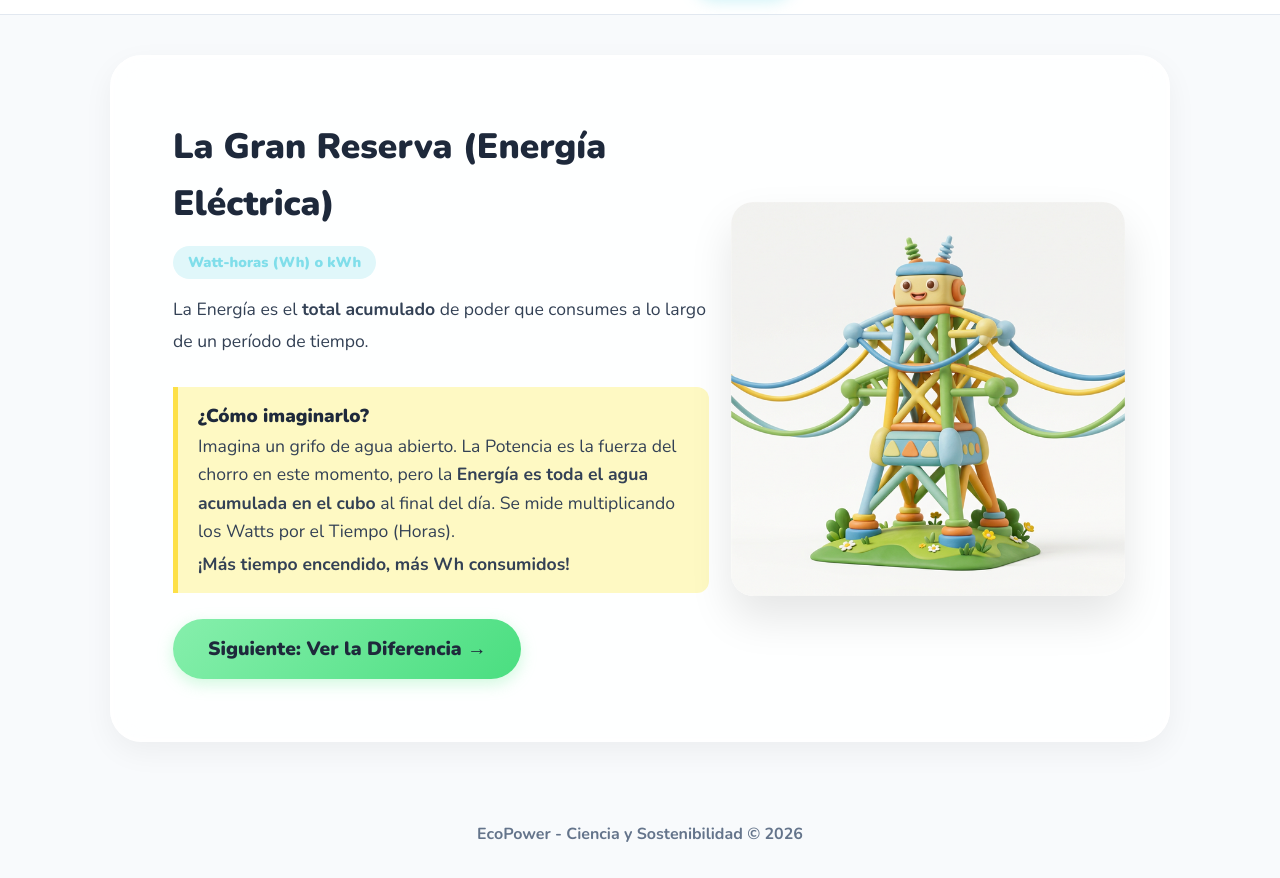
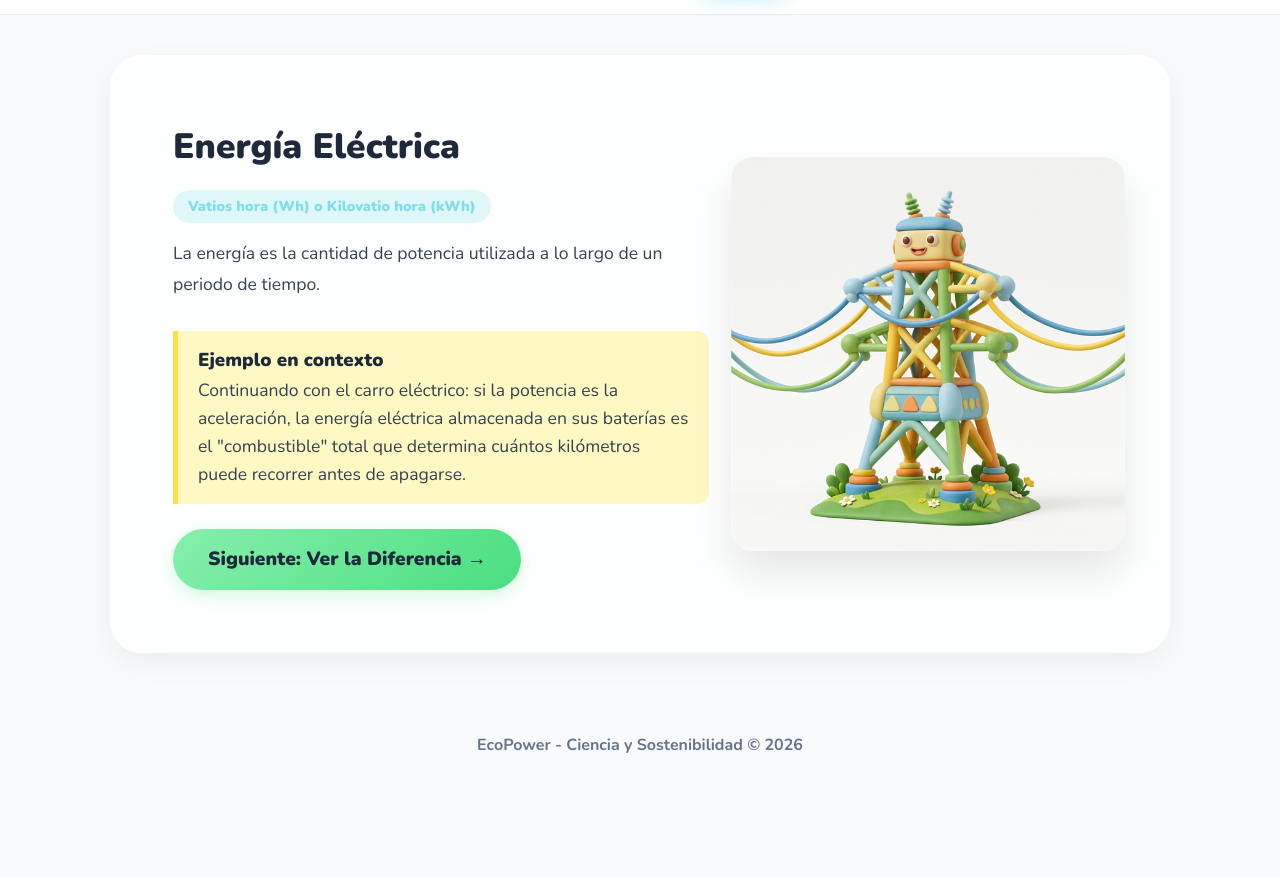
Before and after one commit to jaguark11/EcoPower, a plain HTML site: page energia.html in a window 1280 px wide. Shown: the part 64-942 px from the top of the page. After the commit the page ends 852 px from the top, so only its background shows below. Drawn offline with nearby package versions, Linux system fonts and the light colour scheme.

Commit message:
energia.html

```diff
--- a/energia.html
+++ b/energia.html
@@ -34,16 +34,15 @@
     <main class="container expanded-page">
         <section class="bubble giant-bubble reverse">
             <div class="bubble-img hero-scale">
-                <img src="assets/power_tower_1772921031244.png" alt="Torre de energía">
+                <img src="assets/power_tower_1772921031244.png" alt="Batería de almacenamiento de energía">
             </div>
             <div class="bubble-text">
-                <h2>La Gran Reserva (Energía Eléctrica)</h2>
-                <div class="pill-badge">Watt-horas (Wh) o kWh</div>
-                <p class="large-text">La Energía es el <strong>total acumulado</strong> de poder que consumes a lo largo de un período de tiempo.</p>
+                <h2>Energía Eléctrica</h2>
+                <div class="pill-badge">Vatios hora (Wh) o Kilovatio hora (kWh)</div>
+                <p class="large-text">La energía es la cantidad de potencia utilizada a lo largo de un periodo de tiempo.</p>
                 <div class="info-box detail-box">
-                    <h3>¿Cómo imaginarlo?</h3>
-                    <p>Imagina un grifo de agua abierto. La Potencia es la fuerza del chorro en este momento, pero la <strong>Energía es toda el agua acumulada en el cubo</strong> al final del día. Se mide multiplicando los Watts por el Tiempo (Horas).</p>
-                    <p><strong>¡Más tiempo encendido, más Wh consumidos!</strong></p>
+                    <h3>Ejemplo en contexto</h3>
+                    <p>Continuando con el carro eléctrico: si la potencia es la aceleración, la energía eléctrica almacenada en sus baterías es el "combustible" total que determina cuántos kilómetros puede recorrer antes de apagarse.</p>
                 </div>
                 <br>
                 <a href="diferencias.html" class="btn-primary">Siguiente: Ver la Diferencia →</a>
```
